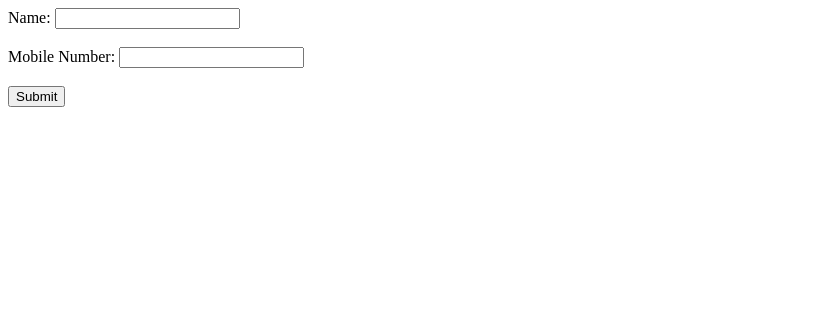
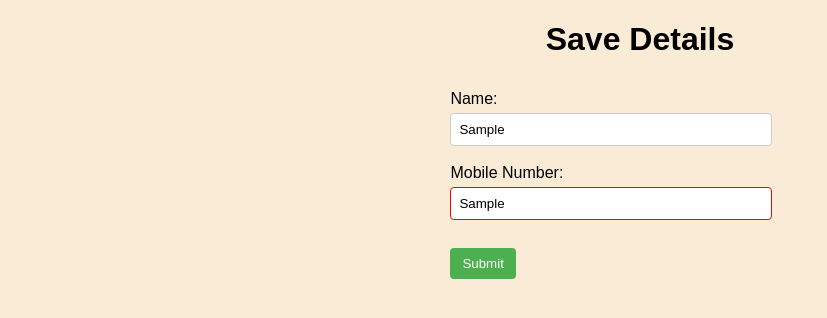
Before and after one commit to jatin-malik/rupicard-project, a plain HTML site: page UI/index.html in a window 1280 px wide. Both pictures are taken after typing "Sample", "Sample" into the empty fields and a click on the input "Submit". Shown: the whole page, without its empty margins (0-827 px from the left). Drawn offline with Linux system fonts and the light colour scheme; no server answers.

Commit message:
Added some CSS

```diff
--- a/UI/index.html
+++ b/UI/index.html
@@ -1,9 +1,58 @@
 <!DOCTYPE html>
 <html>
+
 <head>
-    <title>User Data Form</title>
+    <title>Rupicard Landing Page</title>
+    <style>
+        body {
+            font-family: Arial, sans-serif;
+            background-color: antiquewhite;
+        }
+
+        form {
+            width: 30%;
+            margin: 0 auto;
+            padding: 10px;
+        }
+
+        label {
+            display: block;
+            margin-bottom: 5px;
+        }
+
+        input[type="text"] {
+            width: 80%;
+            padding: 8px;
+            border: 1px solid #ccc;
+            border-radius: 4px;
+        }
+
+        input[type="submit"] {
+            margin-top: 10px;
+            padding: 8px 12px;
+            background-color: #4CAF50;
+            color: white;
+            border: none;
+            border-radius: 4px;
+            cursor: pointer;
+        }
+
+        input[type="submit"]:hover {
+            background-color: #45a049;
+        }
+
+        .error {
+            border: 1px solid red !important;
+        }
+        .heading {
+            text-align: center;
+        }
+    </style>
 </head>
+
 <body>
+    <div class="heading"><h1>Save Details</h1></div>
+
     <form id="userDataForm">
         <label for="name">Name:</label>
         <input type="text" id="name" name="name" required><br><br>
@@ -15,13 +64,23 @@
     </form>
 
     <script>
-      document.getElementById("userDataForm").addEventListener("submit", function(event) {
-        event.preventDefault(); // Prevent form submission
+        document.getElementById("userDataForm").addEventListener("submit", function (event) {
+            event.preventDefault();
 
             // Retrieve form data
             const name = document.getElementById("name").value;
-        const mobile_number = document.getElementById("mobile").value;
-        console.log("Sending the data ----> ",name," ",mobile_number)
+            const mobile = document.getElementById("mobile").value;
+
+            // Validate mobile number
+            const mobileRegex = /^[0-9]{10}$/;
+            if (!mobileRegex.test(mobile)) {
+                document.getElementById("mobile").classList.add("error");
+                return;
+            }
+
+            // Remove error styling if previously added
+            document.getElementById("mobile").classList.remove("error");
+
             // Send data to Google Sheets using Fetch API
             fetch("https://script.google.com/macros/s/AKfycbwwgBhEbDwKLBJgqI0QG70McK4ckWCPPlCgIS7MRMqY5i5jkTgWXZAUoA1vW6MyCNx7/exec", {
                 method: "POST",
@@ -31,16 +90,14 @@
                 },
                 body: JSON.stringify({
                     name: name,
-            mobile_number: mobile_number
+                    mobile_number: mobile
                 })
             })
-        .then(function(response) {
+                .then(function (response) {
                     console.log("Data submitted successfully");
-          // Optionally, display a success message to the user
                 })
-        .catch(function(error) {
+                .catch(function (error) {
                     console.error("Error submitting data:", error);
-          // Optionally, display an error message to the user
                 });
 
             // Clear form inputs
@@ -49,4 +106,5 @@
         });
     </script>
 </body>
+
 </html>
```
Lines whose indentation alone changed are shown as unchanged.
